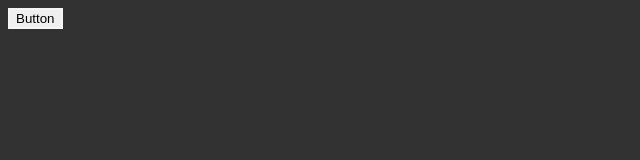
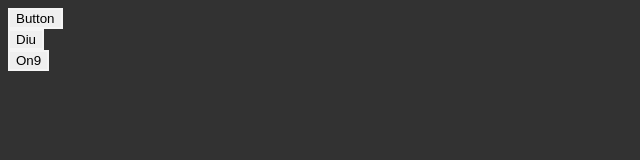
Before and after one commit to man7788/drop-down-menus, a website built with webpack: page src/template.html in a window 1280 px wide. Shown: the whole page, without its empty margins (0-640 px from the left). Built offline with nearby package versions, Linux system fonts and the light colour scheme.

Commit message:
Change module name

```diff
--- a/package.json
+++ b/package.json
@@ -1,5 +1,5 @@
 {
-  "name": "npm-setup",
+  "name": "drop-down-menus",
   "version": "1.0.0",
   "description": "",
   "private": true,
--- a/src/index.js
+++ b/src/index.js
@@ -2,10 +2,10 @@ import './style.css';
 // import { findMenu, findLinks } from './findDom';
 // import clickToShowMenu from './clickToDrop';
 import hoverToShowMenu from './hoverToDrop';
-import hoverToHighlight from './hoverHighlight';
+// import hoverToHighlight from './hoverHighlight';
 
 // findMenu();
 // findLinks();
 hoverToShowMenu();
-hoverToHighlight();
+// hoverToHighlight();
 // clickToShowMenu();
--- a/src/template.html
+++ b/src/template.html
@@ -19,7 +19,7 @@
       </div>
     </div>
   </div>
-  <!-- <div class="drop-div">
+  <div class="drop-div">
     <div class="drop-menu">
       <button id="diu" class="drop-button">Diu</button>
       <div id="diu-option" class="drop-option" style="display:none">
@@ -45,6 +45,6 @@
         <a class="drop-item">Option 8</a>
       </div>
     </div>
-  </div> -->
+  </div>
 </body>
 </html>
```
Also changed, not shown: 1 other file.
